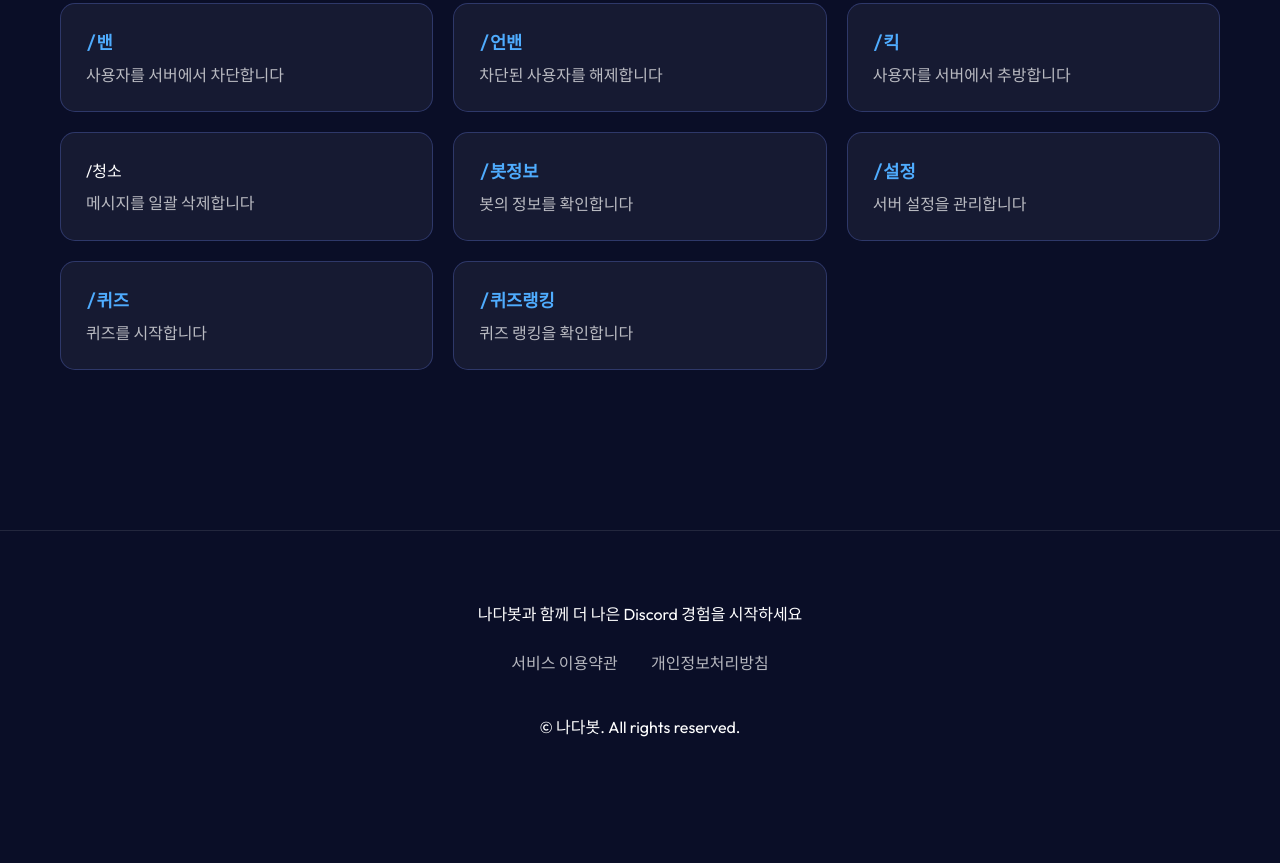
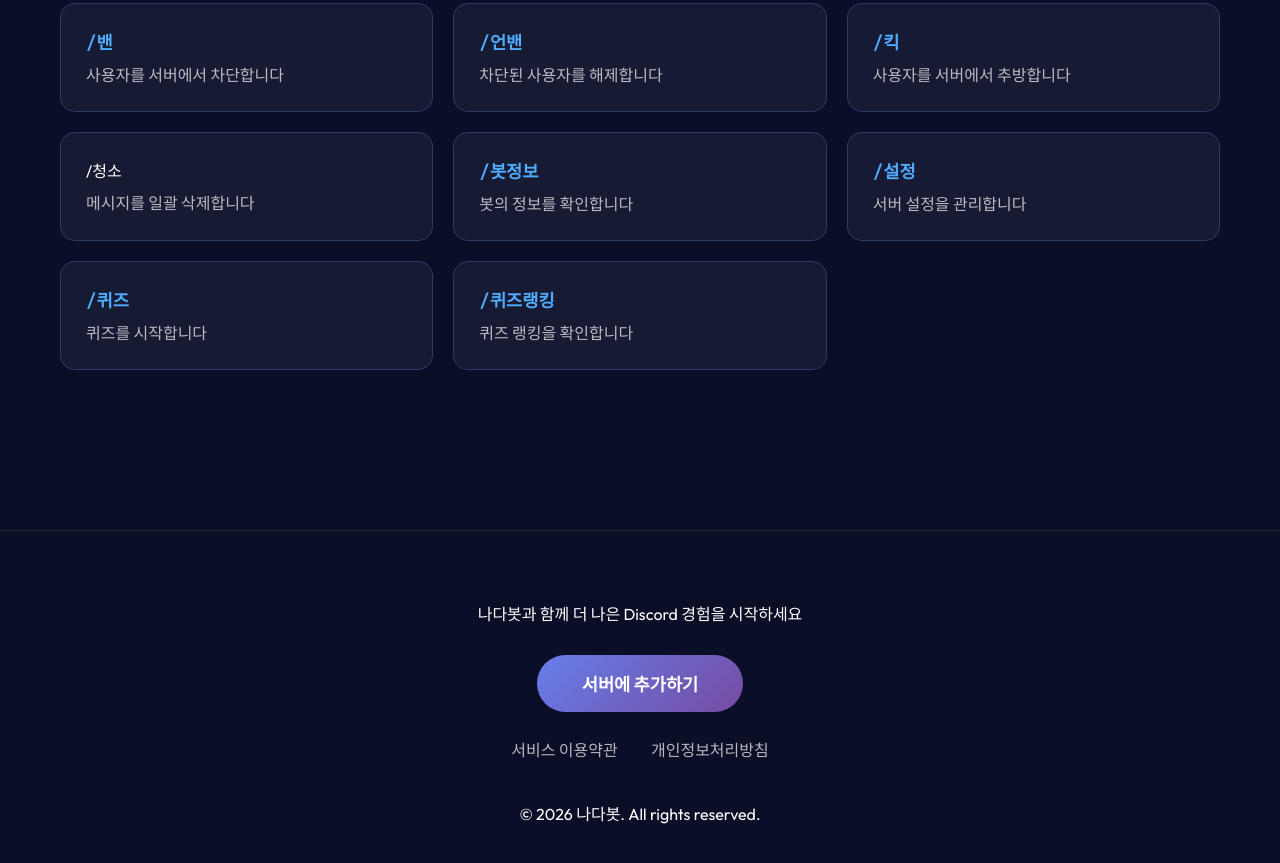
Before and after one commit to nada0811/nadabot, a plain HTML site: page index.html in a window 1280 px wide. Shown: the part 1846-2709 px from the top of the page. Before the commit the page ends 2654 px from the top, so only its background shows below. Drawn offline with Linux system fonts and the light colour scheme.

Commit message:
Update index.html

```diff
--- a/index.html
+++ b/index.html
@@ -217,6 +217,19 @@
             color: var(--text-secondary);
             text-decoration: none;
         }
+
+        /* ✅ 초대 버튼 스타일 추가 */
+        .invite-button {
+            display: inline-block;
+            margin-top: 30px;
+            padding: 16px 45px;
+            background: var(--gradient-1);
+            border-radius: 50px;
+            color: white;
+            font-weight: 700;
+            text-decoration: none;
+            font-size: 1.1rem;
+        }
     </style>
 </head>
 
@@ -294,11 +307,20 @@
 <footer id="invite">
     <div class="container">
         <p>나다봇과 함께 더 나은 Discord 경험을 시작하세요</p>
+
+        <!-- ✅ 봇 초대하기 버튼 추가 -->
+        <a href="https://discord.com/api/oauth2/authorize?client_id=YOUR_CLIENT_ID&permissions=8&scope=bot%20applications.commands"
+           class="invite-button"
+           target="_blank">
+           서버에 추가하기
+        </a>
+
         <div style="margin-top:25px;">
             <a href="https://nada-bot.kro.kr/terms" class="footer-link">서비스 이용약관</a>
             <a href="https://nada-bot.kro.kr/privacy" class="footer-link">개인정보처리방침</a>
         </div>
-        <p style="margin-top:40px;">© 나다봇. All rights reserved.</p>
+
+        <p style="margin-top:40px;">© 2026 나다봇. All rights reserved.</p>
     </div>
 </footer>
 
```
